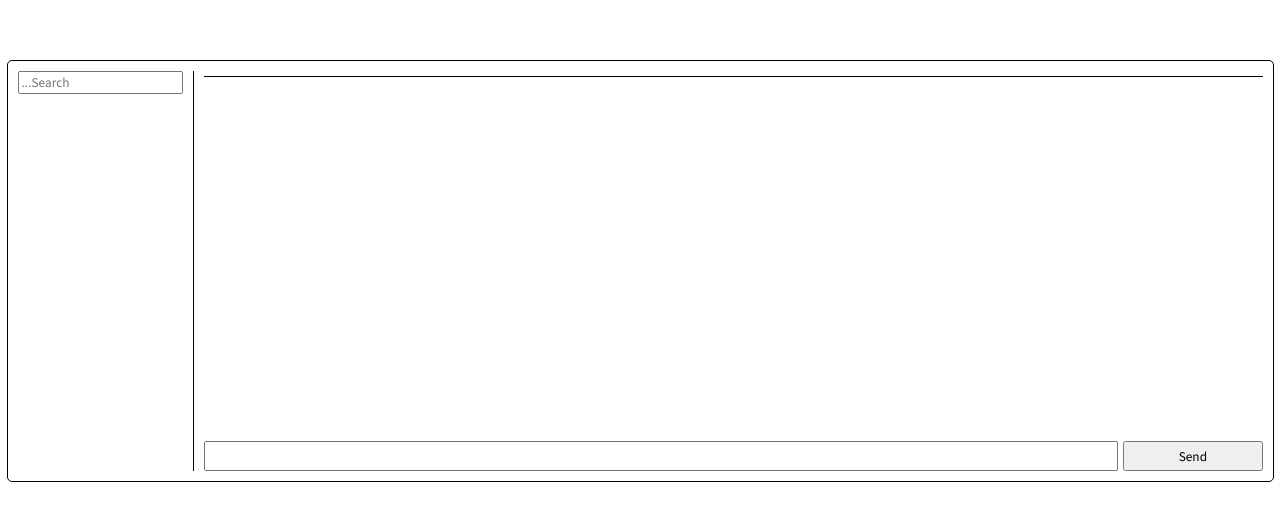
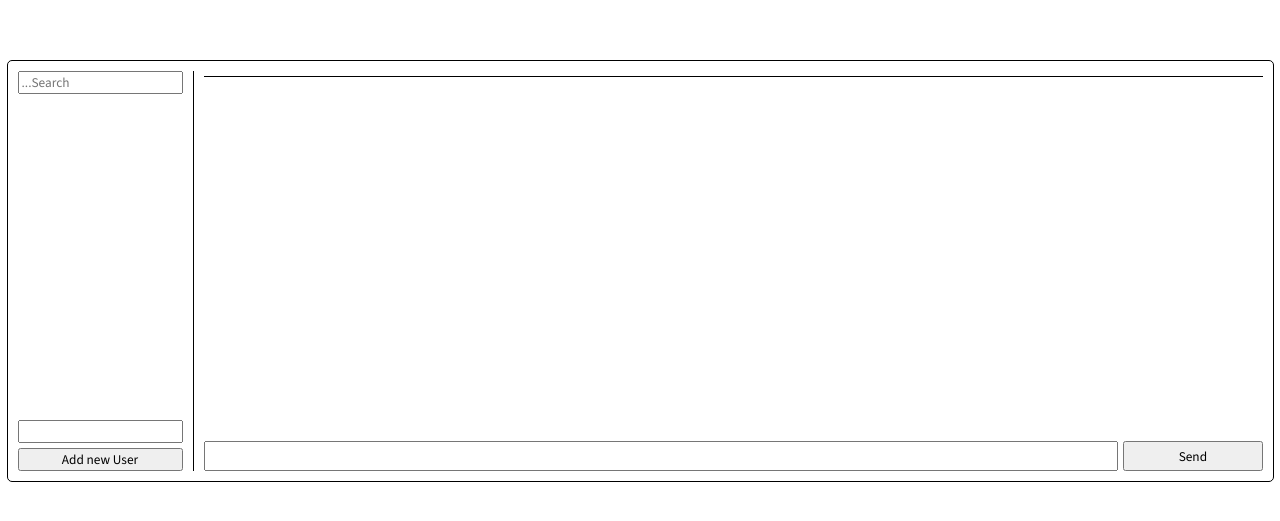
Before and after one commit to iZeevens/green-api, a React (Vite) app: page / in a window 1280 px wide. Shown: the part 129-650 px from the top of the page. Built offline with nearby package versions, Linux system fonts and the light colour scheme.

Commit message:
feat: new add user component

```diff
--- a/package.json
+++ b/package.json
@@ -11,7 +11,8 @@
   },
   "dependencies": {
     "react": "^18.3.1",
-    "react-dom": "^18.3.1"
+    "react-dom": "^18.3.1",
+    "react-phone-number-input": "^3.4.11"
   },
   "devDependencies": {
     "@eslint/js": "^9.17.0",
--- /dev/null
+++ b/src/components/UsersList/AddNewUser/AddNewUser.module.css
@@ -0,0 +1,17 @@
+.container {
+  display: flex;
+  flex-direction: column;
+  gap: 5px;
+}
+
+.input {
+  padding: 5px 10px;
+}
+
+.error {
+  color: red;
+  font-size: 14px;
+  padding-bottom: 0;
+}
+
+.btnOpen {}
--- /dev/null
+++ b/src/components/UsersList/AddNewUser/AddNewUser.tsx
@@ -0,0 +1,34 @@
+import styles from "./AddNewUser.module.css";
+import { useState } from "react";
+import PhoneInput, { isValidPhoneNumber } from "react-phone-number-input/input";
+
+interface IAddNewUser {
+  setUser: React.Dispatch<React.SetStateAction<string[]>>;
+}
+
+function AddNewUser({ setUser }: IAddNewUser) {
+  const [newUser, setNewUser] = useState<string>('');
+  const [error, setError] = useState<string>('')
+
+  const handleAddNewUser = () => {
+    if (isValidPhoneNumber(newUser)) {
+      setUser((prevUsers) => [...prevUsers, newUser]);
+      setError('')
+    } else {
+      setError('Invalid Phone Number')
+    }
+  };
+
+
+  return (
+    <div className={styles.container}>
+      <PhoneInput value={newUser} onChange={(value) => setNewUser(value || '')}  />
+      {error ? <span className={styles.error}>{error}</span> : ''}
+      <button className={styles.btnOpen} onClick={handleAddNewUser}>
+        Add new User
+      </button>
+    </div>
+  );
+}
+
+export default AddNewUser;
--- a/src/components/UsersList/UsersList.module.css
+++ b/src/components/UsersList/UsersList.module.css
@@ -5,6 +5,10 @@
   padding-right: 10px;
 }
 
+.listItems {
+  flex: 1
+}
+
 .listItem {
 
 }
--- a/src/components/UsersList/UsersList.tsx
+++ b/src/components/UsersList/UsersList.tsx
@@ -1,7 +1,7 @@
 import styles from "./UsersList.module.css";
 import { useState } from "react";
 import SearchUser from "./SearchUser/SearchUser";
-
+import AddNewUser from "./AddNewUser/AddNewUser";
 interface IUsersListProps {
   setSelectedUser: (user: string) => void;
 }
@@ -12,14 +12,20 @@ function UsersList({ setSelectedUser }: IUsersListProps) {
   return (
     <div className={styles.list}>
       <SearchUser />
+      <div className={styles.listItems}>
         {users.length > 0
           ? users.map((user) => (
-            <span className={styles.listItem} onClick={() => setSelectedUser(user)}>
+              <span
+                className={styles.listItem}
+                onClick={() => setSelectedUser(user)}
+              >
                 {user}
               </span>
             ))
           : ""}
       </div>
+      <AddNewUser setUser={setUser} />
+    </div>
   );
 }
 
```
Also changed, not shown: 1 other file (tests, documents, lock files or other folders). Lines whose indentation alone changed are shown as unchanged.
